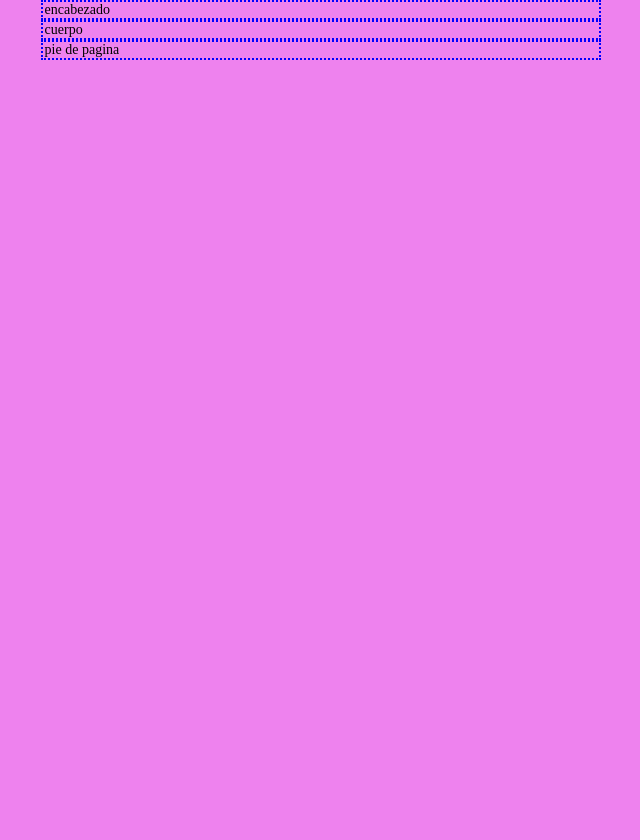
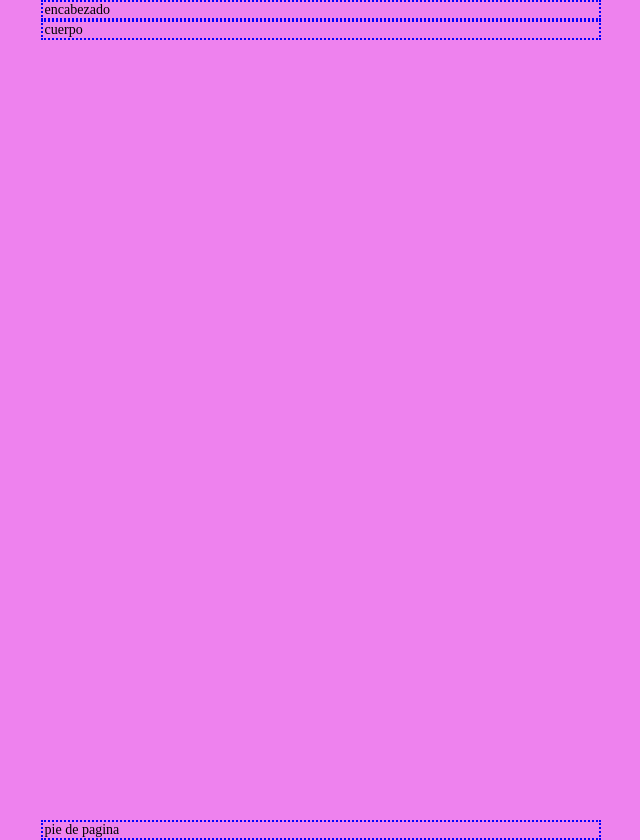
Before and after one commit to Nicolascampos2001/blogr-rwd, a plain HTML site: page index.html in a window 1280 px wide. Shown: the whole page, without its empty margins (319-959 px from the left). Before the commit the page ends 800 px from the top, so only its background shows below. Drawn offline with Linux system fonts and the light colour scheme.

Commit message:
modificacion pie de pagina

```diff
--- a/css/index.css
+++ b/css/index.css
@@ -1,4 +1,10 @@
 /* 16px * 0.625 =10px conversion en base 10 */
+html,
+body{
+    height: 100%;
+    margin: 0;
+    padding: 0;
+}
 html{
     font-size: 62.5%;
 }
@@ -6,6 +12,16 @@ html{
 body{
     background-color: violet;
     font-size: 1.4rem;
+}
+.main-container{
+    max-height: 100vh;
+    display: flex;
+    flex-direction: column;
+}
+.main{
+    flex-grow: 1;
+    max-height: 100vh;
+    height: 100vh;
 }
 .container{
     border: 2px dotted blue;
--- a/index.html
+++ b/index.html
@@ -8,6 +8,7 @@
     <link rel="stylesheet" href="./css/index.css">
 </head>
 <body>
+    <div class="main-container">
         <header class="header">
             <div class="container">
                 encabezado
@@ -22,6 +23,8 @@
                 pie de pagina
             </div>
         </footer>
+    </div>
+
     <script src="./js/scripts.js"></script>
 </body>
 </html>
```
Lines whose indentation alone changed are shown as unchanged.
